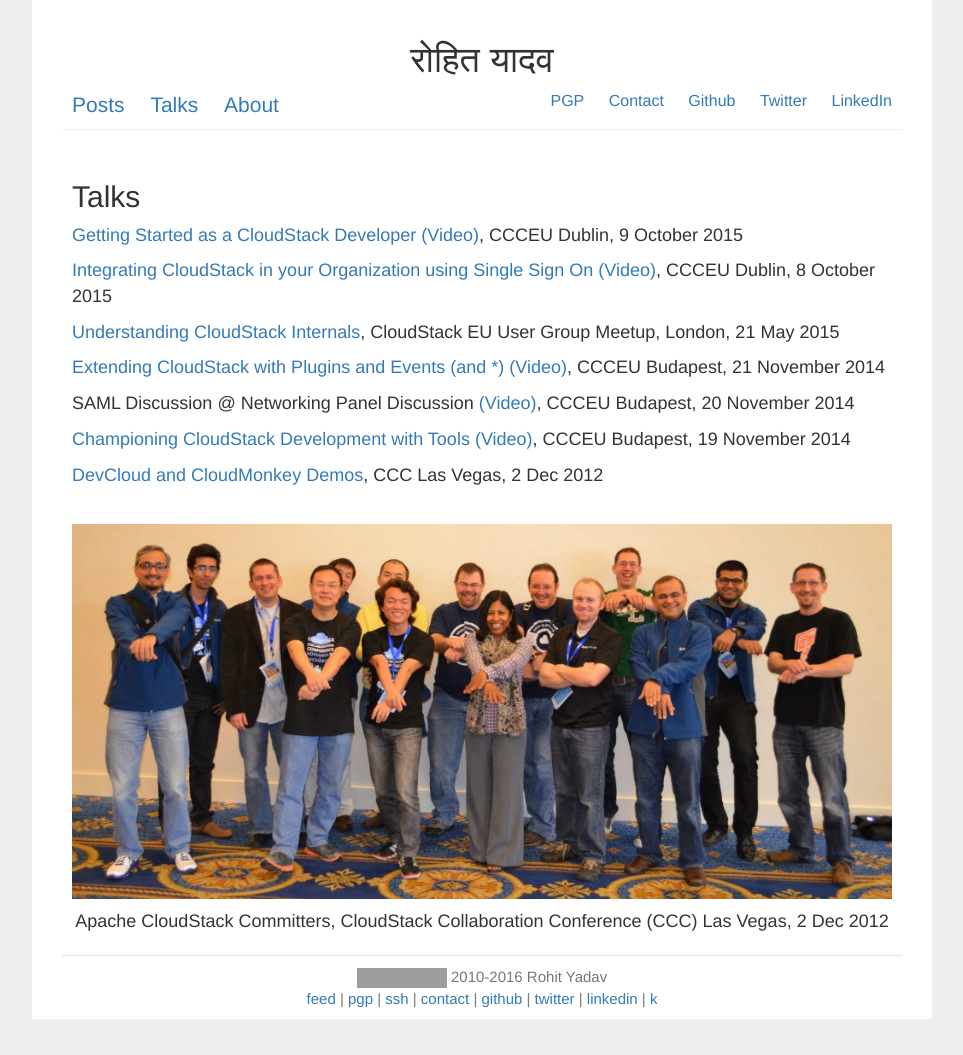
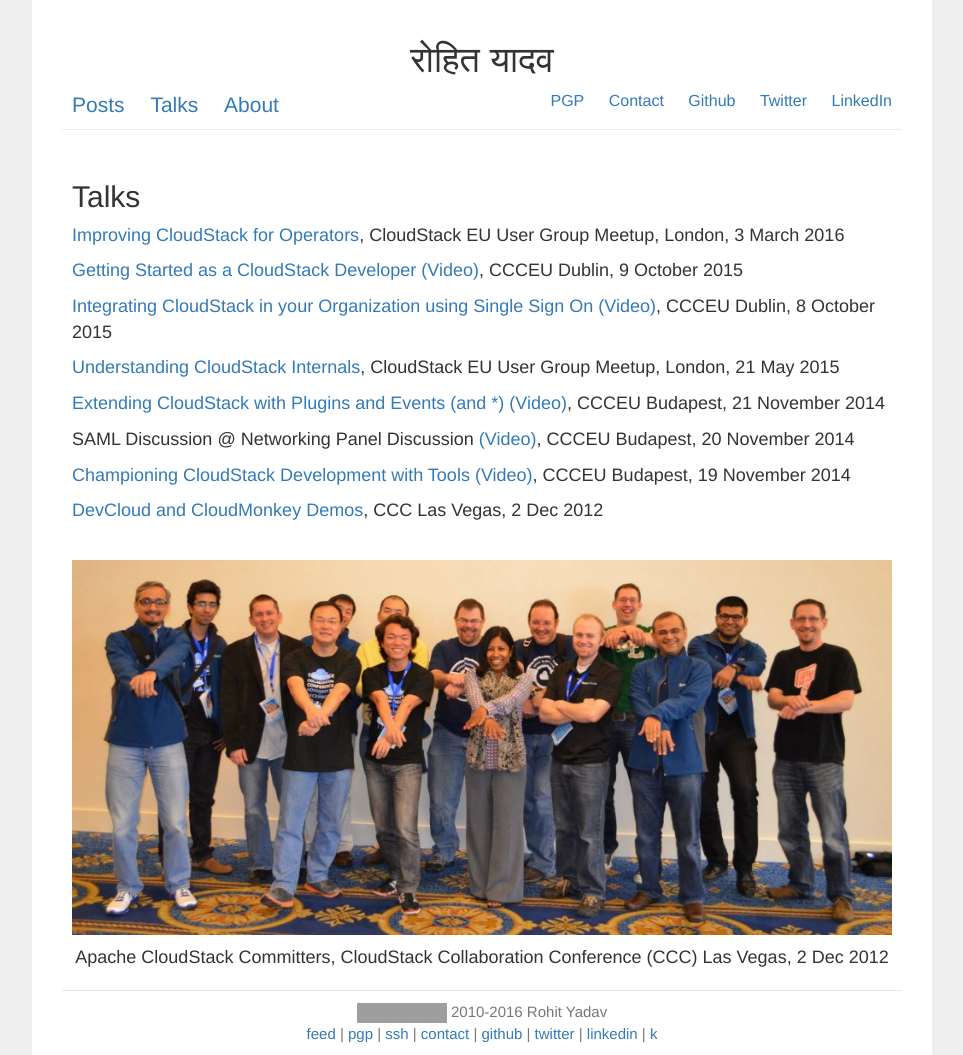
Before and after one commit to rohityadavcloud/rohityadavcloud.github.io, a Jekyll site: the page built from talks.markdown, in a window 1280 px wide. Shown: the whole page, without its empty margins (158-1121 px from the left). Built offline with Jekyll 4.4.1, drawn with Linux system fonts in a browser that asks for light colours; before the commit the page ends 1019 px from its top, so only the background shows below that; grey boxes are pictures that could not be loaded.

Commit message:
london meetup
Signed-off-by: Rohit Yadav <rohit@yadav.xyz>

```diff
--- a/talks.markdown
+++ b/talks.markdown
@@ -4,6 +4,8 @@ title: Talks
 tagline:
 permalink: /talks/
 ---
+
+[Improving CloudStack for Operators](/files/talks/london-meetup-cloudstack-operators.pdf), CloudStack EU User Group Meetup, London, 3 March 2016
 
 [Getting Started as a CloudStack Developer](/files/talks/ccceu15-intro-for-developers.pdf) [(Video)](https://www.youtube.com/watch?v=0mEtPxWBr2c), CCCEU Dublin, 9 October 2015
 
```
Also changed, not shown: 1 other file.
